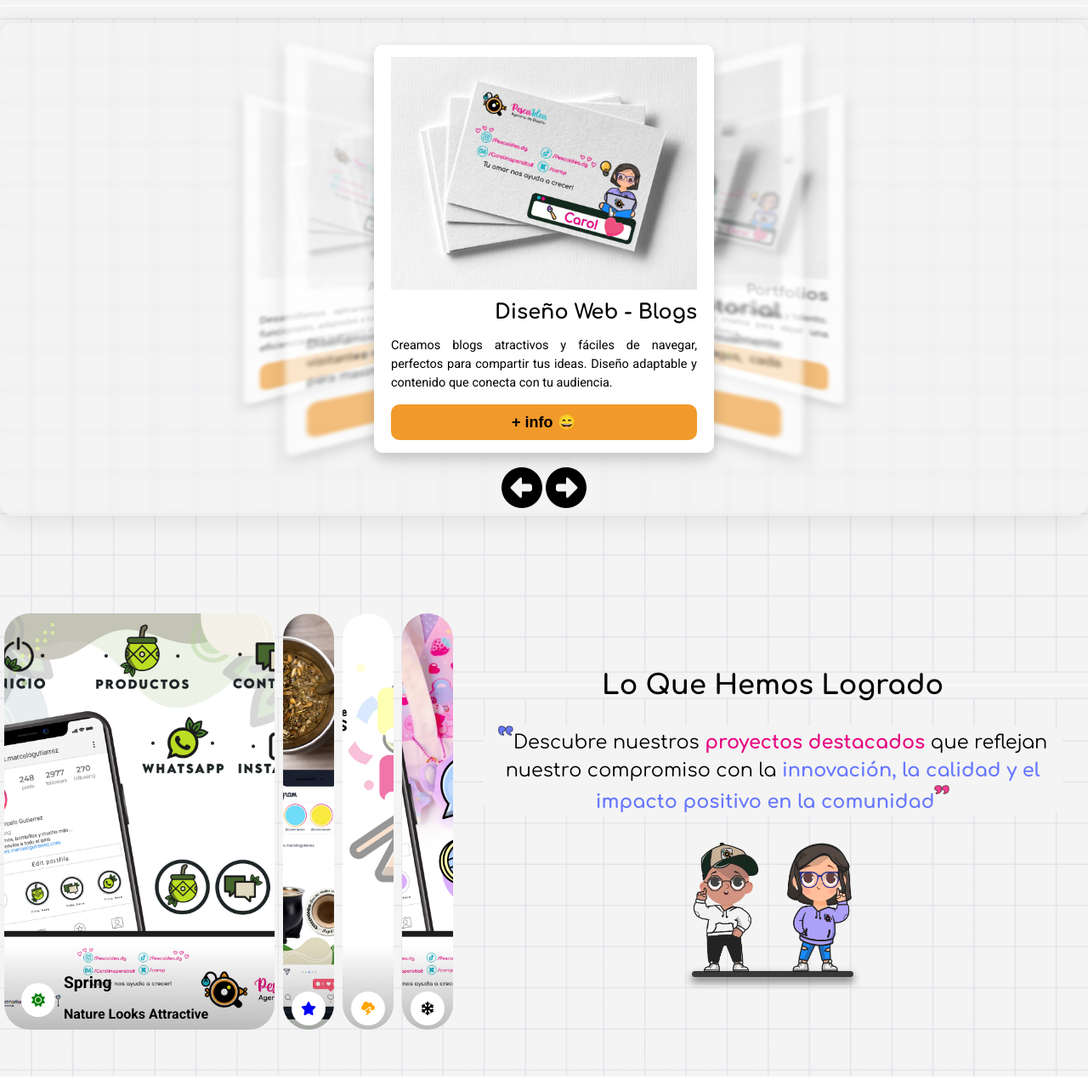
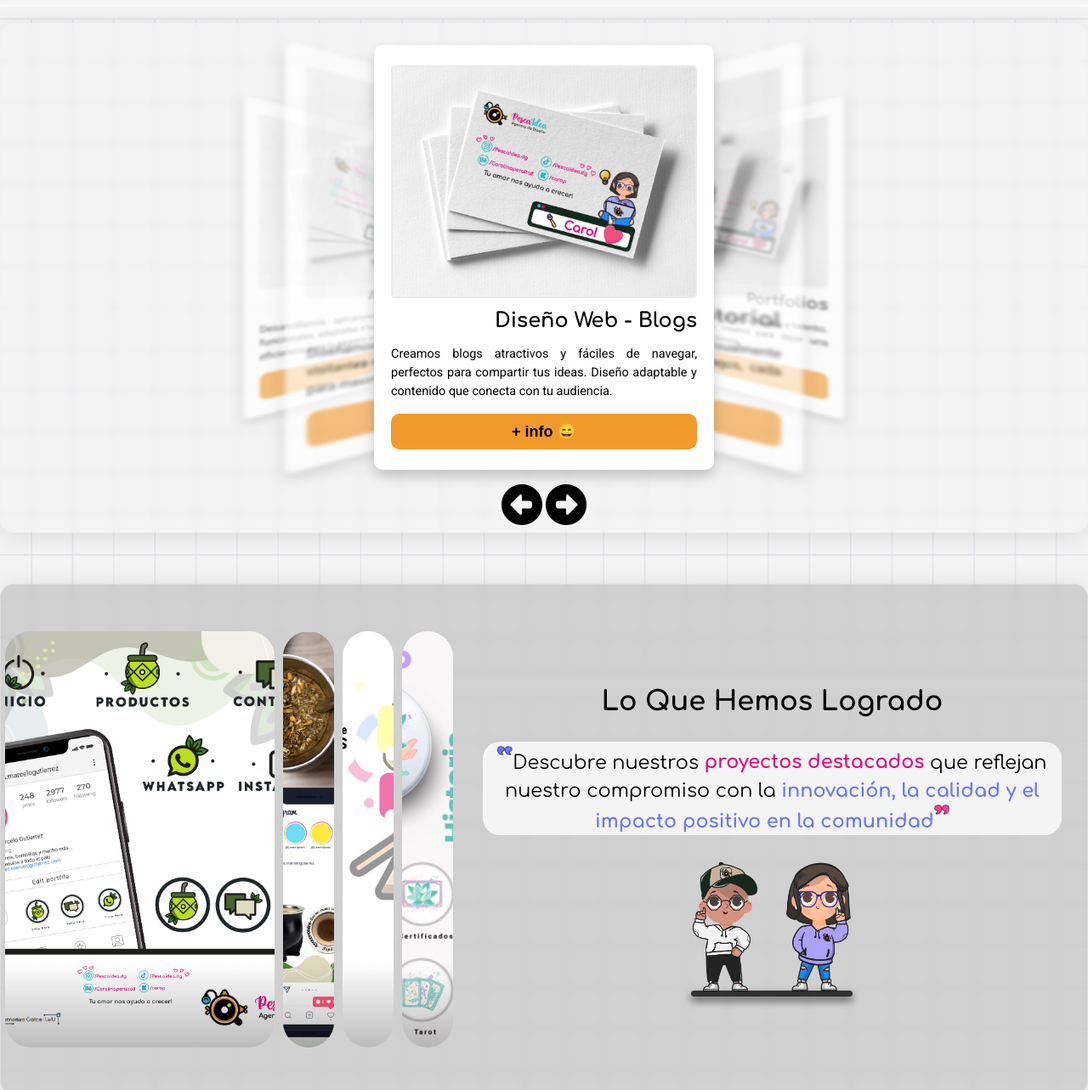
Before and after one commit to carosp8/pescaidea, a plain HTML site: page index.html in a window 1280 px wide. Shown: the part 793-2076 px from the top of the page at 85% size. Drawn offline with Linux system fonts and the light colour scheme.

Commit message:
backgrounds

```diff
--- a/css/inicio.css
+++ b/css/inicio.css
@@ -22,7 +22,7 @@ main {
     .perfil_imagen {
         width: 100%;
         object-fit: cover;
-        filter: saturate(1.3);
+        filter: saturate(1.4);
      }
 
      .img-isaac {
--- a/css/proyectos.css
+++ b/css/proyectos.css
@@ -13,10 +13,15 @@
     padding: 50px 0;
 }
 
-/* #proyectos.dark {
-    background: #333;
-    color: white;
-} */
+#proyectos.dark {
+    background: rgba(0, 0, 0, 0.14);
+border-radius: 16px;
+box-shadow: 0 4px 30px rgba(0, 0, 0, 0.1);
+backdrop-filter: blur(5.3px);
+-webkit-backdrop-filter: blur(5.3px);
+border: 1px solid rgba(255, 255, 255, 0.3);
+    color: black;
+}
 
 .cards {
     display: flex;
@@ -172,6 +177,7 @@
 
 .info_texto2 p, .info_texto2 span {
     font-family: "Comfortaa", sans-serif;
+    padding-top: 5px;
 }
 
 .comillas-violeta2, .comillas-rosa2 {
--- a/css/servicios2.css
+++ b/css/servicios2.css
@@ -12,7 +12,7 @@
     align-items: center;
     position: relative;
     width: 100%;
-    height: 580px;
+    height: 600px;
     overflow: hidden;
     /* background: rgba(45, 45, 45, 0.195); */
     background: rgba(242, 242, 242, 0);
@@ -30,7 +30,7 @@
     flex-direction: column;
     position: absolute;
     width: 400px;
-    height: 480px;
+    height: 500px;
     text-align: justify;
     background-color: #ffffff;
     border-radius: 10px;
@@ -123,4 +123,6 @@
     max-width: 100%;
     object-fit: cover;
     object-position: center;
+    border: 2px solid rgb(234, 233, 233);
+    border-radius: 5px;
 }
--- a/index.html
+++ b/index.html
@@ -187,7 +187,7 @@
                     </div>
                     <div class="info">
                         <h5>Papeleria</h5>
-                        <p>Ofrezco una variedad de servicios, incluyendo papelería. Brindamos soluciones personalizadas para tus necesidades de impresión y diseño.</p>
+                        <p>Ofrecemos una variedad de servicios, incluyendo papelería. Brindamos soluciones personalizadas para tus necesidades de impresión y diseño.</p>
                         </div>
                     <button class="btn-item">+ info </button>
                 </div>
@@ -223,7 +223,7 @@
                 </div>
                 <div class="item">
                     <div class="image">
-                        <img src="./img/servicios/ejemplo2.webp" alt="">
+                        <img src="./img/servicios/redes-sociales.webp" alt="Redes Sociales">
                     </div>
                     <div class="info">
                         <h5>Diseño Redes Sociales</h5>
@@ -256,13 +256,13 @@
                 <div class="card active" style="--bg: url(../img/proyectos/proyecto-1.jpg)">
                     <div class="shadow">
                         <div class="label">
-                            <div class="icon" style="color: green;">
+                            <!-- <div class="icon" style="color: green;">
                                 <i class="fa-solid fa-sun"></i>
                             </div>
                             <div class="info">
                                 <div class="title">Spring</div>
                                 <div class="title-parrafo">Nature Looks Attractive</div>
-                            </div>
+                            </div> -->
                         </div>
                     </div>
                 </div>
@@ -270,13 +270,13 @@
                 <div class="card" style="--bg: url(../img/proyectos/proyecto-2.jpg)">
                     <div class="shadow">
                         <div class="label">
-                            <div class="icon" style="color: blue;">
+                            <!-- <div class="icon" style="color: blue;">
                                 <i class="fa-solid fa-star"></i>
                             </div>
                             <div class="info">
                                 <div class="title">Summer</div>
                                 <div class="title-parrafo">Summer is state the wind</div>
-                            </div>
+                            </div> -->
                         </div>
                     </div>
                 </div>
@@ -284,27 +284,27 @@
                 <div class="card" style="--bg: url(../img/proyectos/proyecto-3.jpg)">
                     <div class="shadow">
                         <div class="label">
-                            <div class="icon" style="color: orange;">
+                            <!-- <div class="icon" style="color: orange;">
                                 <i class="fa-solid fa-cloud-bolt"></i>
                             </div>
                             <div class="info">
                                 <div class="title">Auttum</div>
                                 <div class="title-parrafo">Life Starts All Overs Again</div>
-                            </div>
+                            </div> -->
                         </div>
                     </div>
                 </div>
 
-                <div class="card" style="--bg: url(../img/proyectos/proyecto-4.jpg)">
+                <div class="card" style="--bg: url(../img/servicios/redes-sociales.webp)">
                     <div class="shadow">
                         <div class="label">
-                            <div class="icon" style="color: black;">
-                                <i class="fa-solid fa-snowflake"></i>
-                            </div>
-                            <div class="info">
+                            <!-- <div class="icon" style="color: black;">
+                                <img src="./img/iconos/adobe-illustrator.png" alt="">
+                            </div> -->
+                            <!-- <div class="info">
                                 <div class="title">Winter</div>
                                 <div class="title-parrafo">Not a Season, It's a Celebration</div>
-                            </div>
+                            </div> -->
                         </div>
                     </div>
                 </div>
```
Also changed, not shown: img/iconos/adobe-illustrator.png (added), img/servicios/redes-sociales.webp (added).
